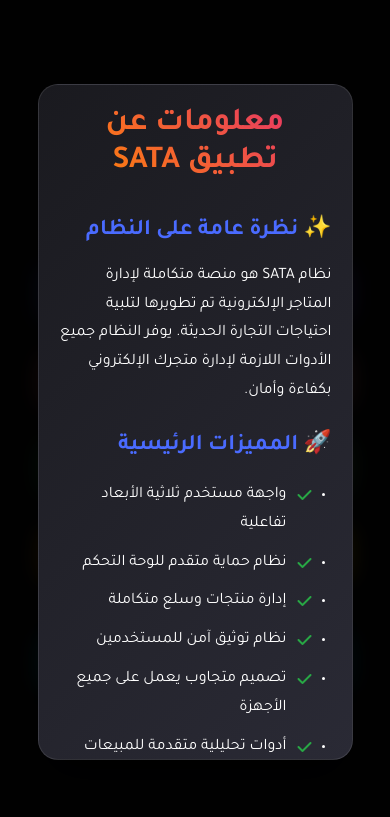
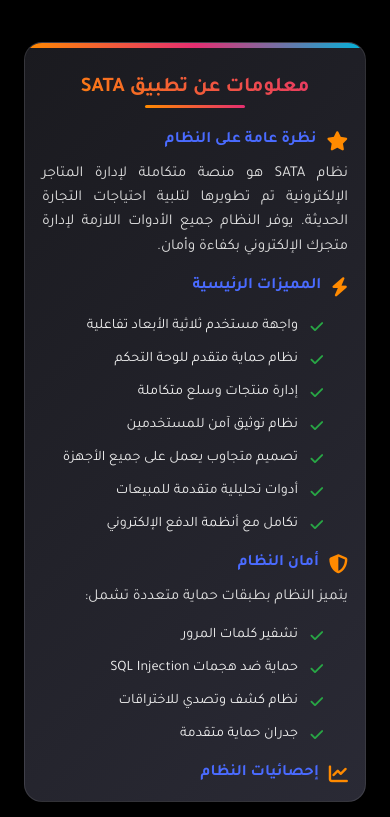
Before and after one commit to AbdallahSayedAzzam/Tasmem-Kaper-Store, a plain HTML site: page index.html in a window 390 px wide. Both pictures are taken after a click on the button "معلومات إضافية". Drawn offline with Linux system fonts and the light colour scheme.

Commit message:
Update index.html

```diff
--- a/index.html
+++ b/index.html
@@ -235,6 +235,7 @@
             display: none;
         }
 
+        /* ========== التعديلات الجديدة لنافذة المعلومات ========== */
         .info-modal {
             display: none;
             position: fixed;
@@ -242,60 +243,103 @@
             left: 0;
             width: 100%;
             height: 100%;
-            background: rgba(0,0,0,0.9);
+            background: rgba(0,0,0,0.95);
             z-index: 1000;
             justify-content: center;
             align-items: center;
             backdrop-filter: blur(10px);
             overflow-y: auto;
-            padding: 20px;
+            padding: 15px;
         }
 
         .info-box {
             background: linear-gradient(135deg, #1a1a1f 0%, #2a2a35 100%);
-            padding: 30px;
-            border-radius: 20px;
-            width: 90%;
-            max-width: 800px;
-            max-height: 80vh;
-            box-shadow: 0 20px 50px rgba(0,0,0,0.7);
+            padding: 25px;
+            border-radius: 25px;
+            width: 95%;
+            max-width: 500px;
+            max-height: 90vh;
+            box-shadow: 0 10px 30px rgba(0,0,0,0.8);
             transform-style: preserve-3d;
             animation: modalAppear 0.5s ease-out;
             overflow-y: auto;
             border: 1px solid rgba(255,255,255,0.1);
+            position: relative;
+        }
+
+        .info-box::before {
+            content: "";
+            position: absolute;
+            top: 0;
+            left: 0;
+            right: 0;
+            height: 5px;
+            background: linear-gradient(90deg, #ff8a00, #e52e71, #00b4db);
+            border-radius: 25px 25px 0 0;
         }
 
         .info-box h2 {
             text-align: center;
-            margin-bottom: 30px;
+            margin: 15px 0 25px;
             color: #fff;
-            font-size: 2rem;
+            font-size: 1.8rem;
             background: linear-gradient(45deg, #ff8a00, #e52e71);
             -webkit-background-clip: text;
             background-clip: text;
             color: transparent;
+            position: relative;
+            padding-bottom: 10px;
+        }
+
+        .info-box h2::after {
+            content: "";
+            position: absolute;
+            bottom: 0;
+            left: 50%;
+            transform: translateX(-50%);
+            width: 100px;
+            height: 3px;
+            background: linear-gradient(90deg, #ff8a00, #e52e71);
+            border-radius: 3px;
         }
 
         .info-content {
-            line-height: 1.8;
-            font-size: 1.1rem;
+            line-height: 1.7;
+            font-size: 1rem;
+            padding: 0 5px;
         }
 
         .info-content h3 {
             color: #4a6bff;
             margin: 20px 0 10px;
-            font-size: 1.4rem;
+            font-size: 1.3rem;
+            display: flex;
+            align-items: center;
+            gap: 10px;
+        }
+
+        .info-content h3 i {
+            font-size: 1.2rem;
+            color: #ff8a00;
+        }
+
+        .info-content p {
+            margin-bottom: 15px;
+            color: #e0e0e0;
+            text-align: justify;
         }
 
         .info-content ul {
             margin: 15px 0;
-            padding-right: 20px;
+            padding-right: 25px;
+            list-style-type: none;
         }
 
         .info-content li {
-            margin-bottom: 10px;
+            margin-bottom: 12px;
             position: relative;
-            padding-right: 25px;
+            padding-right: 30px;
+            color: #f0f0f0;
         }
 
         .info-content li::before {
@@ -305,12 +349,13 @@
             position: absolute;
             right: 0;
             color: #28a745;
+            font-size: 1.1rem;
         }
 
         .close-info {
             display: block;
-            margin: 30px auto 0;
-            padding: 12px 30px;
+            margin: 25px auto 0;
+            padding: 12px 25px;
             background: linear-gradient(45deg, #ff6b6b, #e52e71);
             color: white;
             border: none;
@@ -320,6 +365,19 @@
             cursor: pointer;
             transition: all 0.3s;
             box-shadow: 0 5px 15px rgba(255, 107, 107, 0.3);
+            position: relative;
+            overflow: hidden;
+        }
+
+        .close-info::before {
+            content: "";
+            position: absolute;
+            top: 0;
+            left: -100%;
+            width: 100%;
+            height: 100%;
+            background: linear-gradient(90deg, transparent, rgba(255,255,255,0.2), transparent);
+            transition: 0.5s;
         }
 
         .close-info:hover {
@@ -328,6 +386,11 @@
             box-shadow: 0 8px 20px rgba(255, 107, 107, 0.4);
         }
 
+        .close-info:hover::before {
+            left: 100%;
+        }
+
+        /* تأثيرات خاصة للهاتف */
         @media (max-width: 768px) {
             .logo {
                 font-size: 3rem;
@@ -339,11 +402,56 @@
             }
 
             .info-box {
-                padding: 20px;
+                padding: 20px 15px;
+                border-radius: 20px;
+                width: 95%;
+            }
+
+            .info-box h2 {
+                font-size: 1.5rem;
+                margin-bottom: 20px;
             }
 
             .info-content {
+                font-size: 0.95rem;
+                line-height: 1.6;
+            }
+
+            .info-content h3 {
+                font-size: 1.1rem;
+                margin: 15px 0 8px;
+            }
+
+            .info-content li {
+                margin-bottom: 10px;
+                padding-right: 25px;
+                font-size: 0.9rem;
+            }
+
+            .close-info {
+                padding: 10px 20px;
+                font-size: 0.9rem;
+                margin-top: 20px;
+            }
+        }
+
+        @media (max-width: 480px) {
+            .info-box {
+                padding: 18px 12px;
+                border-radius: 18px;
+            }
+
+            .info-box h2 {
+                font-size: 1.3rem;
+                padding-bottom: 8px;
+            }
+
+            .info-content h3 {
                 font-size: 1rem;
+            }
+
+            .info-content li::before {
+                font-size: 0.9rem;
             }
         }
     </style>
@@ -386,16 +494,16 @@
         </div>
     </div>
 
-    <!-- Info Modal -->
+    <!-- Info Modal - التصميم الجديد -->
     <div id="infoModal" class="info-modal">
         <div class="info-box">
             <h2>معلومات عن تطبيق SATA</h2>
 
             <div class="info-content">
-                <h3>✨ نظرة عامة على النظام</h3>
+                <h3><i class="fas fa-star"></i> نظرة عامة على النظام</h3>
                 <p>نظام SATA هو منصة متكاملة لإدارة المتاجر الإلكترونية تم تطويرها لتلبية احتياجات التجارة الحديثة. يوفر النظام جميع الأدوات اللازمة لإدارة متجرك الإلكتروني بكفاءة وأمان.</p>
 
-                <h3>🚀 المميزات الرئيسية</h3>
+                <h3><i class="fas fa-bolt"></i> المميزات الرئيسية</h3>
                 <ul>
                     <li>واجهة مستخدم ثلاثية الأبعاد تفاعلية</li>
                     <li>نظام حماية متقدم للوحة التحكم</li>
@@ -406,7 +514,7 @@
                     <li>تكامل مع أنظمة الدفع الإلكتروني</li>
                 </ul>
 
-                <h3>🔒 أمان النظام</h3>
+                <h3><i class="fas fa-shield-alt"></i> أمان النظام</h3>
                 <p>يتميز النظام بطبقات حماية متعددة تشمل:</p>
                 <ul>
                     <li>تشفير كلمات المرور</li>
@@ -415,7 +523,7 @@
                     <li>جدران حماية متقدمة</li>
                 </ul>
 
-                <h3>📊 إحصائيات النظام</h3>
+                <h3><i class="fas fa-chart-line"></i> إحصائيات النظام</h3>
                 <ul>
                     <li>يدعم أكثر من 10,000 منتج</li>
                     <li>يتحمل أكثر من 1000 طلب في الدقيقة</li>
@@ -423,10 +531,10 @@
                     <li>متاح على مدار 24/7</li>
                 </ul>
 
-                <h3>📞 الدعم الفني</h3>
+                <h3><i class="fas fa-headset"></i> الدعم الفني</h3>
                 <p>فريق الدعم الفني متاح على مدار الساعة لمساعدتك في أي استفسارات أو مشاكل تواجهك أثناء استخدام النظام.</p>
 
-                <button id="closeInfo" class="close-info">إغلاق</button>
+                <button id="closeInfo" class="close-info">إغلاق النافذة</button>
             </div>
         </div>
     </div>
```
